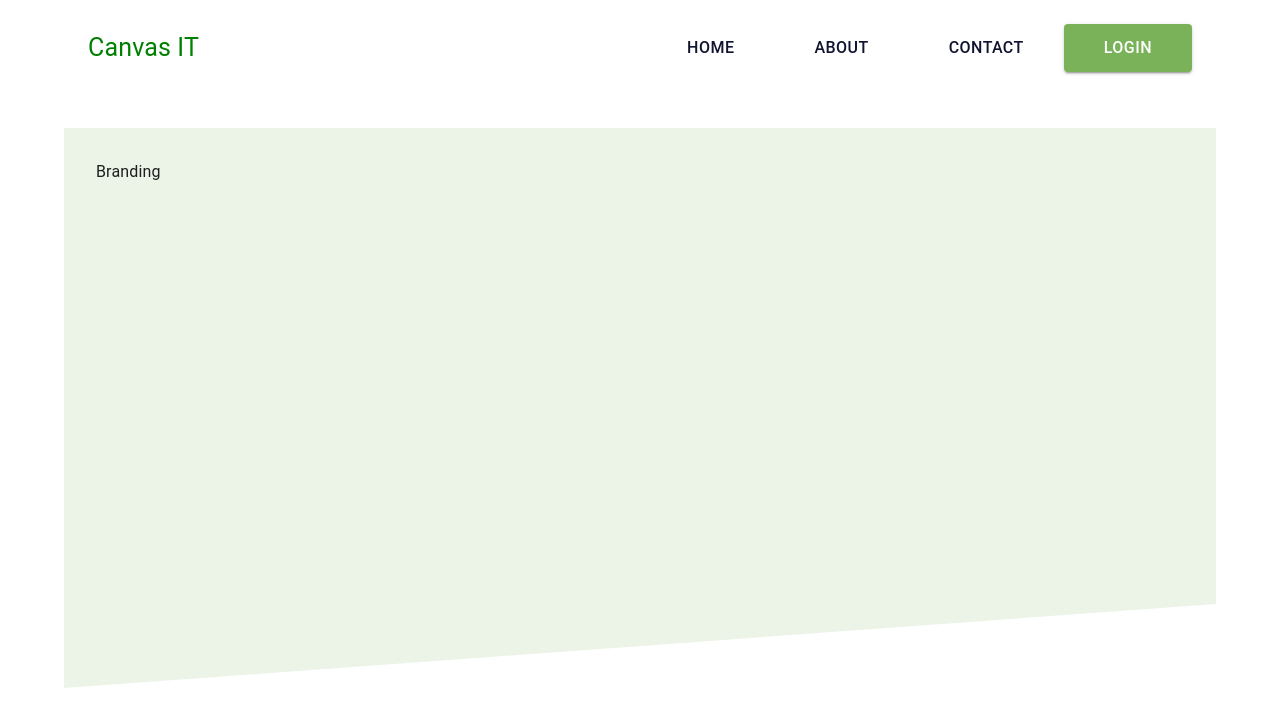
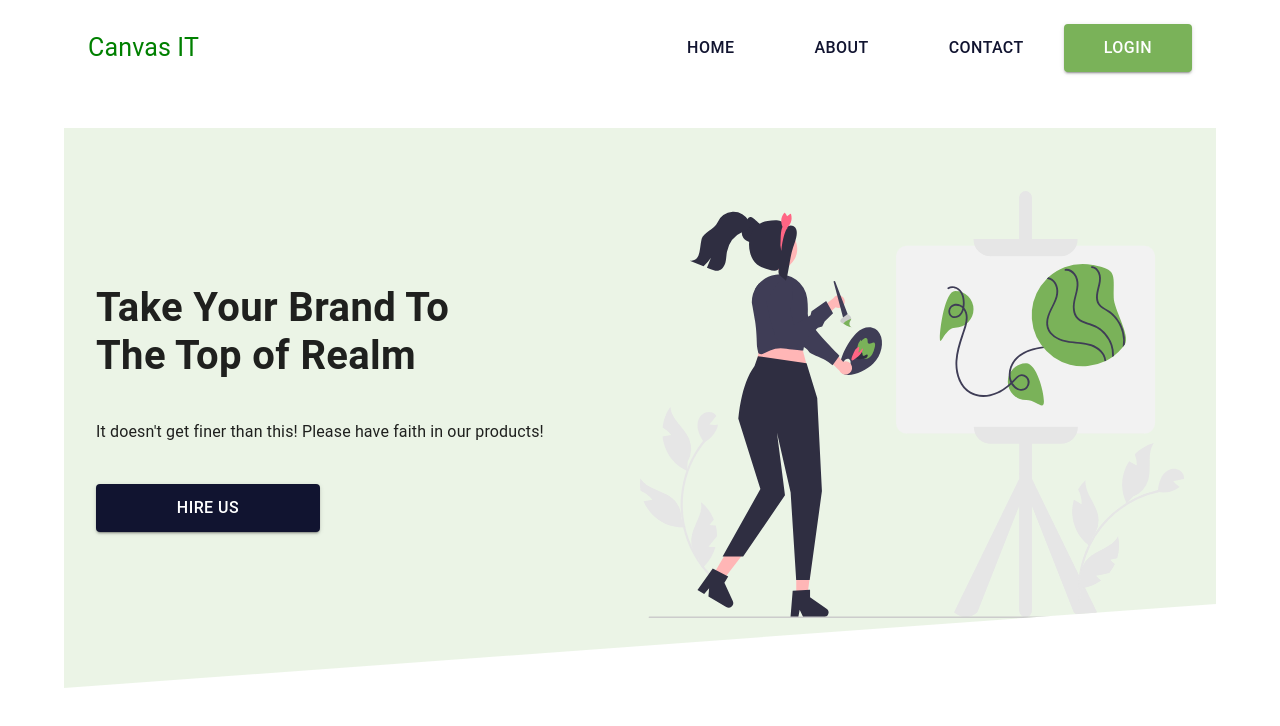
Before and after one commit to faizulislamfair/canvas_IT, a React (Create React App) app: page / in a window 1280 px wide. Shown: the top 726 px of the page. Built offline with nearby package versions, Linux system fonts and the light colour scheme.

Commit message:
styled api, banner

```diff
--- a/src/pages/Home/Branding/Branding.js
+++ b/src/pages/Home/Branding/Branding.js
@@ -1,5 +1,5 @@
 import React from 'react';
-import { Box, styled } from '@mui/material';
+import { Box, Button, Stack, styled, Typography } from '@mui/material';
 
 
 const BrandingWrapper = styled(Box)(({ theme }) => ({
@@ -7,13 +7,37 @@ const BrandingWrapper = styled(Box)(({ theme }) => ({
     backgroundColor: 'rgba(122, 178, 89, 0.15)',
     padding: theme.spacing(4),
     margin: '4rem 0',
-    clipPath: 'polygon(0% 0%, 100% 0%, 100% 85%, 0% 100%)'
+    clipPath: 'polygon(0% 0%, 100% 0%, 100% 85%, 0% 100%)',
+    display: 'flex',
+    justifyContent: 'space-between',
+    alignItems: 'center'
 }))
 
 
 const Branding = () => {
     return (
-        <BrandingWrapper>Branding</BrandingWrapper>
+        <BrandingWrapper>
+            <Stack spacing={5}>
+                <Typography sx={{
+                    fontSize: '2.5rem',
+                    fontWeight: 'bold',
+                    lineHeight: '1.2'
+                }}>
+                    Take Your Brand To <br /> The Top of Realm
+                </Typography>
+                <Typography>
+                    It doesn't get finer than this! Please have faith in our products!
+                </Typography>
+                <Button sx={{
+                    width: '50%'
+                }}>Hire Us</Button>
+            </Stack>
+            <Box sx={{
+                width: '50%'
+            }}>
+                <img src="./canvas.svg" alt="Banner_Image" style={{ width: '100%' }} />
+            </Box>
+        </BrandingWrapper>
     );
 };
 
```
Also changed, not shown: public/canvas.svg (added).
